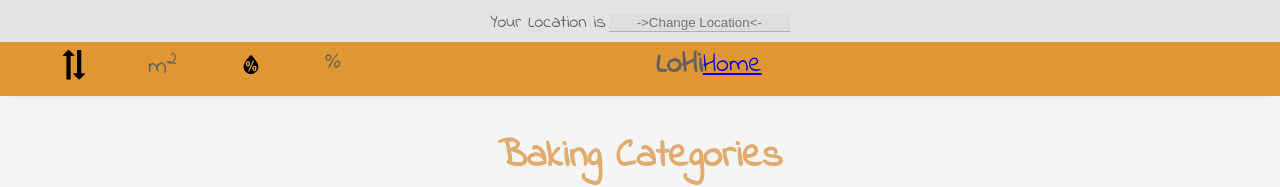
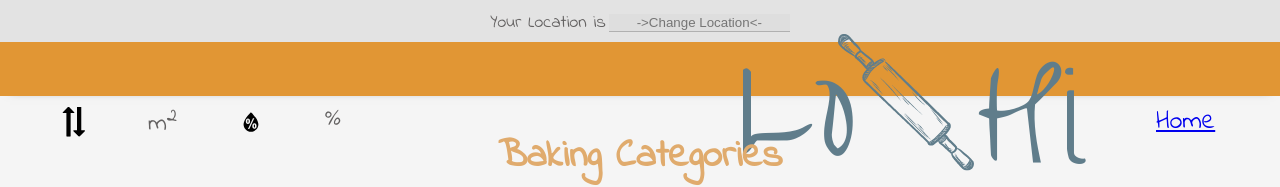
Before and after one commit to LoHi-Turing/lo-hi, a React (Create React App) app: page /#/all-categories in a window 1280 px wide. Shown: the top 187 px of the page. Built offline with nearby package versions, Linux system fonts and the light colour scheme; no server answers; a web font is replaced by a local one.

Commit message:
Add images and then add the logo to the header

```diff
--- a/src/components/Header/Header.js
+++ b/src/components/Header/Header.js
@@ -2,11 +2,11 @@ import React, {useState} from 'react';
 import './Header.css';
 import { Link, useParams, useLocation } from 'react-router-dom';
 
+
 const Header = ({ location, elevation, humidity, updateLocation}) => {
 
   const [changeQuery, setChangeQuery] = useState('')
-  const { category } = useParams()
-  const { id } = useParams()
+  const { category, id } = useParams()
   const pageLocation = useLocation();
 
   const handleKeyPress = event => {
@@ -39,7 +39,7 @@ const Header = ({ location, elevation, humidity, updateLocation}) => {
           <img className='humidity-icon' src='images/humidity.svg' alt='Humidity Icon'/>
           <p className='p-humidity'>{humidity} %</p>
         </div>
-        <h1 className='company-name'>LoHi</h1>
+        <h1 className='company-name'><img src='images/LoHi-bluegrey.png' alt='logo'/></h1>
         <div className='nav-links'>
           {pageLocation.pathname === '/all-categories' && <Link to='/'>Home</Link>}
           {pageLocation.pathname === `/${category}` && <Link to='/all-categories'>Recipe Categories</Link>}
```
Also changed, not shown: public/images/LoHi-bluegrey.png (added), public/images/LoHi-yellow.png (added).
